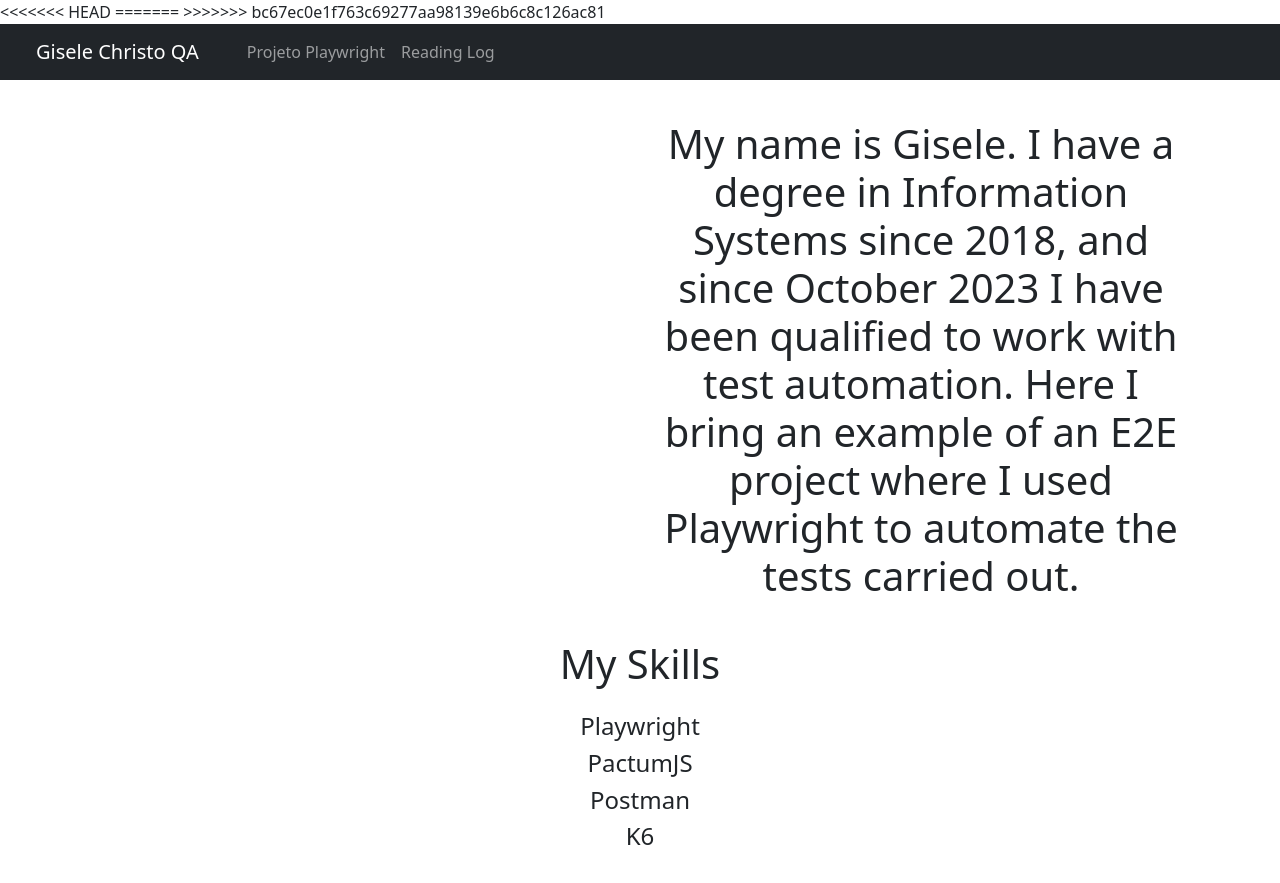
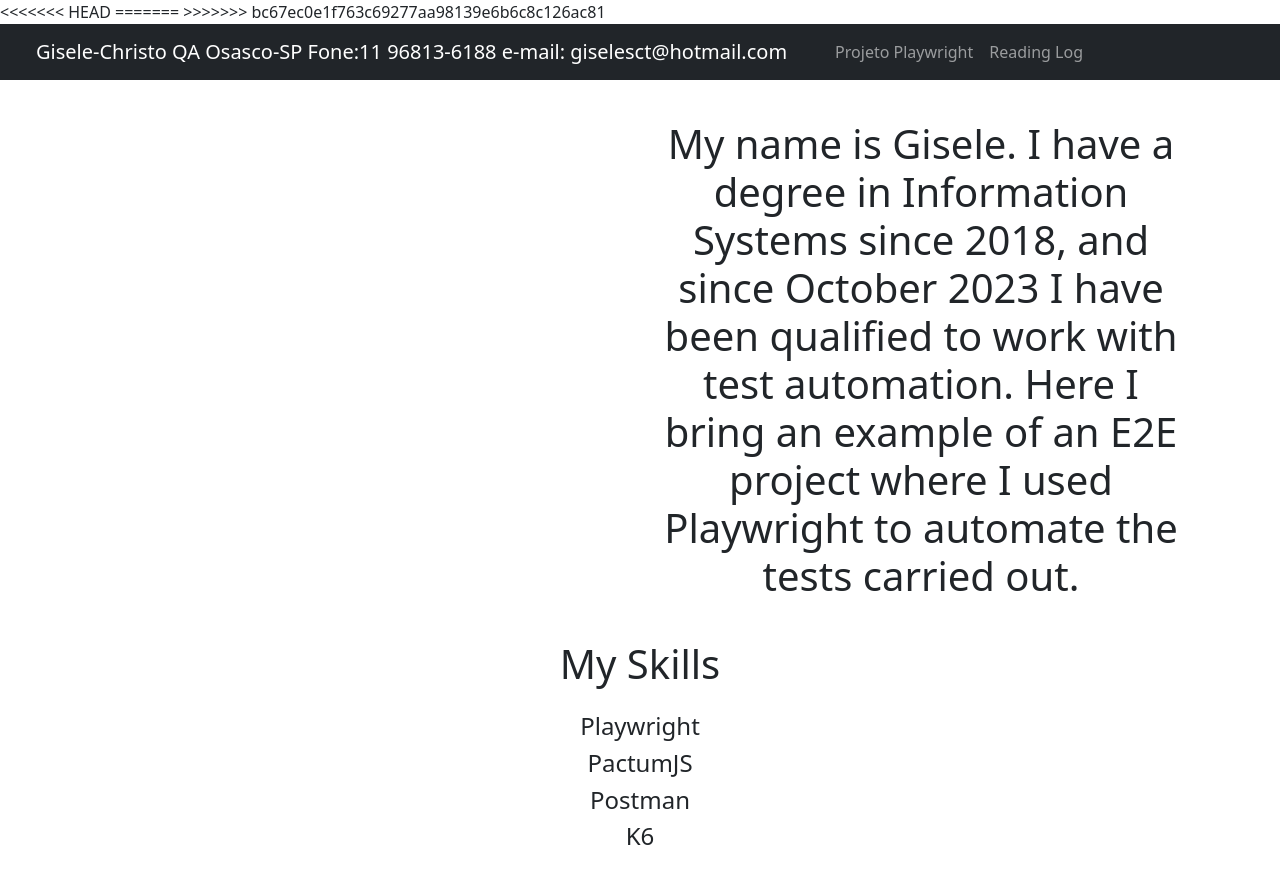
Before and after one commit to Giselesct/Giselesct.github.io, a website: page index.html in a window 1280 px wide. Drawn offline with nearby package versions, Linux system fonts and the light colour scheme.

Commit message:
dados pessoais

```diff
--- a/index.html
+++ b/index.html
@@ -21,7 +21,8 @@
         <nav class="navbar navbar-dark navbar-expand-lg bg-dark ">
             <div class="container-fluid">
                 <div class="mx-4">
-                    <a class="navbar-brand" href="#">Gisele Christo QA</a>
+                    <a class="navbar-brand" href="#">Gisele-Christo QA
+                        Osasco-SP  Fone:11 96813-6188 e-mail: giselesct@hotmail.com</a>
                 </div>
                 <button class="navbar-toggler" type="button" data-bs-toggle="collapse"
                     data-bs-target="#navbarTogglerDemo02" aria-controls="navbarTogglerDemo02" aria-expanded="false"
```
